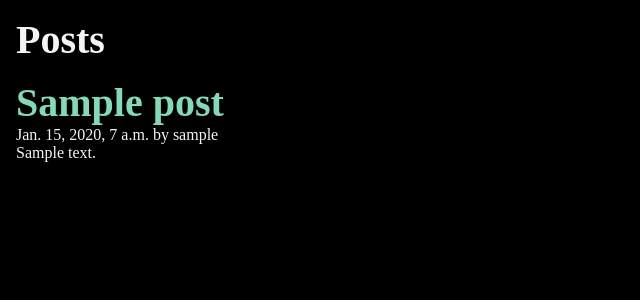
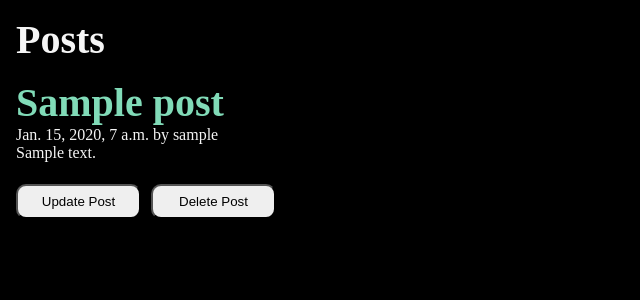
Before and after one commit to dante-alves/simple-blog-django, a Django app: page /posts/ in a window 1280 px wide. Shown: the part 79-379 px from the top of the page, without its empty margins (0-640 px from the left). Run offline with Django 5.2, Linux system fonts and the light colour scheme; a user stored in the database is signed in; tables that the repository leaves empty hold one stand-in row (values such as "Sample post").

Commit message:
adicionei post_update e post_delete

```diff
--- a/myproject/settings.py
+++ b/myproject/settings.py
@@ -24,7 +24,7 @@ BASE_DIR = Path(__file__).resolve().parent.parent
 SECRET_KEY = 'django-insecure-$k$=a%xeo2##k7oq4lrq3gb1pumgug@og1tx60e*=f2nxc19ey'
 
 # SECURITY WARNING: don't run with debug turned on in production!
-DEBUG = False
+DEBUG = True
 
 ALLOWED_HOSTS = ["localhost", "127.0.0.1"]
 
--- a/posts/templates/posts/posts_list.html
+++ b/posts/templates/posts/posts_list.html
@@ -17,6 +17,49 @@
                 </h2>
                 <p>{{ post.date|timezone:"America/Sao_Paulo" }} by {{ post.author }}</p>
                 <p>{{ post.body }}</p>
+                {% if post.author == request.user %}
+                    <div style="display: flex; gap: 10px; align-items: center;">
+                        <!-- Update -->
+                        <a href="{% url 'posts:update' slug=post.slug %}">
+                            <button class="form-submit">Update Post</button>
+                        </a>
+
+                        <!-- Delete -->
+                        <div id="delete-section">
+                            <button id="show-confirm" class="form-submit">Delete Post</button>
+                        </div>
+                    </div>
+
+                    <!-- Confirmação de delete (linha abaixo) -->
+                    <div id="confirm-delete" style="display:none; margin-top:5px;">
+                        <p><span>Tem certeza que quer deletar?</span></p>
+                        <form action="{% url 'posts:delete' slug=post.slug %}" method="post" style="display:inline;">
+                            {% csrf_token %}
+                            <button type="submit" class="form-submit">Sim</button>
+                        </form>
+                        <button id="cancel-delete" class="form-submit">Não</button>
+                    </div>
+
+                    <script>
+                        const showConfirm = document.getElementById('show-confirm');
+                        const confirmDelete = document.getElementById('confirm-delete');
+                        const cancelDelete = document.getElementById('cancel-delete');
+
+
+
+                        showConfirm.addEventListener('click', () => {
+                            showConfirm.style.display = 'none';
+                            confirmDelete.style.display = 'block'; // aparece na linha de baixo
+                        });
+
+                        cancelDelete.addEventListener('click', () => {
+                            showConfirm.style.display = 'inline';
+                            confirmDelete.style.display = 'none';
+                        });
+                    </script>
+                {% endif %}
+
+
             </article>
         {% endfor %}
     </section>
--- a/posts/urls.py
+++ b/posts/urls.py
@@ -7,5 +7,7 @@ app_name = 'posts'
 urlpatterns = [
     path('', views.posts_list, name="list"),
     path('new-post/', views.post_new, name="new-post"),
-    path('<slug:slug>', views.post_page, name="page"),
+    path('<slug:slug>/', views.post_page, name="page"),
+    path('<slug:slug>/edit/', views.post_update, name="update"),
+    path('<slug:slug>/delete/', views.post_delete, name="delete"),
 ]
--- a/posts/views.py
+++ b/posts/views.py
@@ -23,3 +23,25 @@ def post_new(request):
     else:
         form = forms.CreatePost()
     return render(request, 'posts/post_new.html', {'form': form})
+
+def post_update(request, slug):
+    post = Post.objects.get(slug=slug)
+    if request.method == 'POST':
+        form = forms.CreatePost(request.POST, request.FILES, instance=post)
+        if form.is_valid():
+            form.save()
+            return redirect('posts:page', slug=post.slug)
+    else:
+        form = forms.CreatePost(instance=post)
+
+    context = {
+        'form': form,
+        'post': post
+    }
+    return render(request, 'posts/post_update.html', context)
+
+def post_delete(request, slug):
+    post = Post.objects.get(slug=slug)
+    if request.method == 'POST':
+        post.delete()
+    return redirect('posts:list')
```
Also changed, not shown: posts/templates/posts/post_update.html (added, +16 -0 lines), media/one_piece.webp (added).
